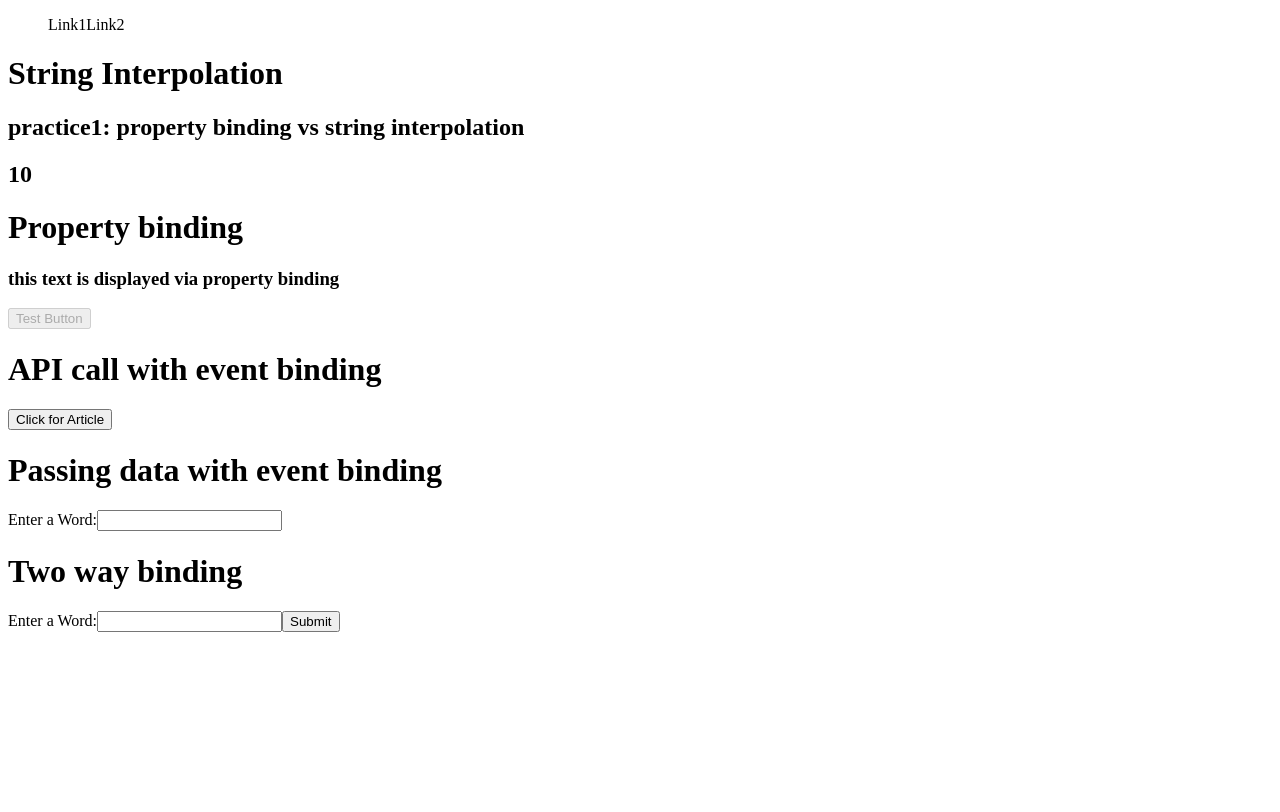
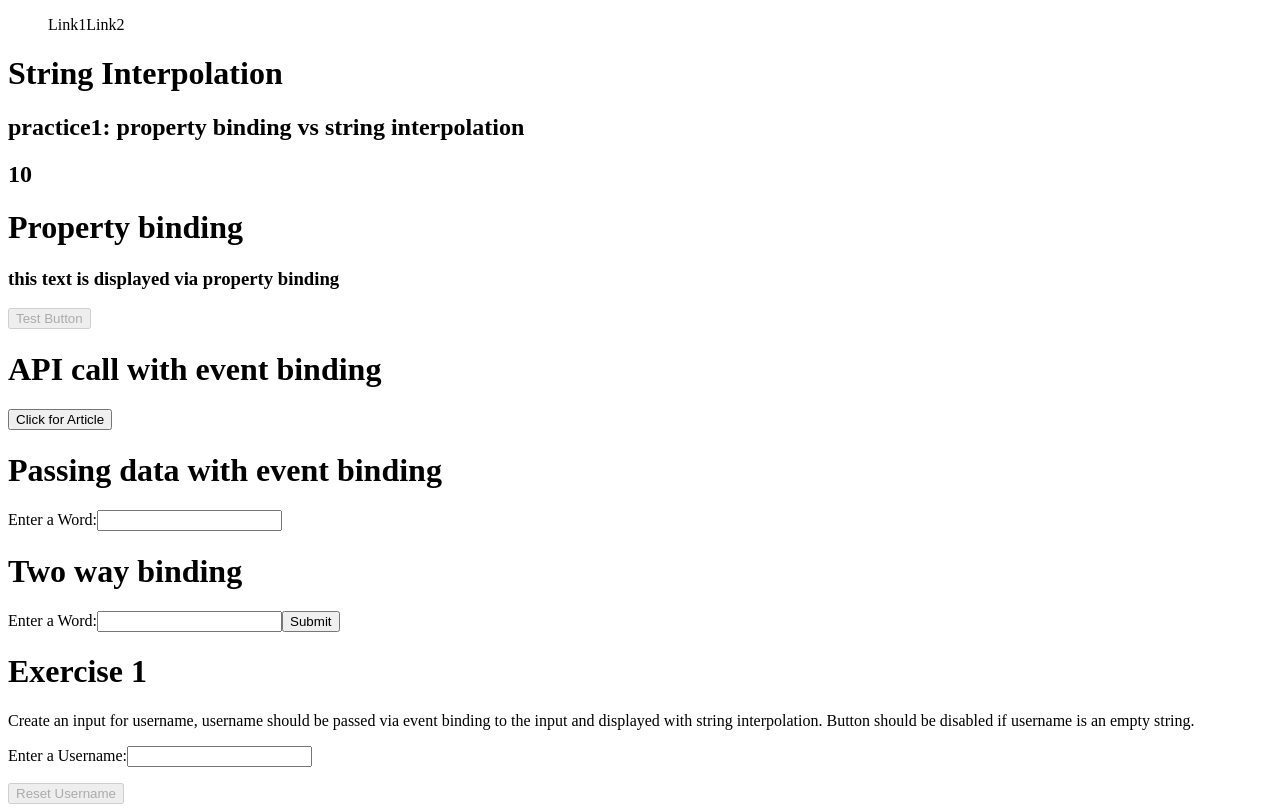
Before and after one commit to kotynskm/practice1, an Angular app: page / in a window 1280 px wide. Built offline with nearby package versions, Linux system fonts and the light colour scheme; what src would draw is missing.

Commit message:
add exercise 1

```diff
--- a/src/app/app.component.html
+++ b/src/app/app.component.html
@@ -20,3 +20,14 @@
 <input type="text" [(ngModel)]="inputWord" />
 <button (click)="displayWord()">Submit</button>
 <h2>{{ inputWord }}</h2>
+
+<h1>Exercise 1</h1>
+<p>
+  Create an input for username, username should be passed via event binding to
+  the input and displayed with string interpolation. Button should be disabled
+  if username is an empty string.
+</p>
+<label>Enter a Username:</label>
+<input type="text" (input)="setUsername($event)" />
+<p>{{ username }}</p>
+<button [disabled]="!username" (click)="username = ''">Reset Username</button>
--- a/src/app/app.component.ts
+++ b/src/app/app.component.ts
@@ -14,6 +14,7 @@ export class AppComponent {
   number = 10;
   isButtonDisabled = true;
   inputWord = '';
+  username = '';
 
   displayArticle() {
     this.apiService
@@ -32,4 +33,8 @@ export class AppComponent {
   getInput(event: Event) {
     this.inputWord = (<HTMLInputElement>event.target).value;
   }
+
+  setUsername(event: Event) {
+    this.username = (<HTMLInputElement>event.target).value;
+  }
 }
```
